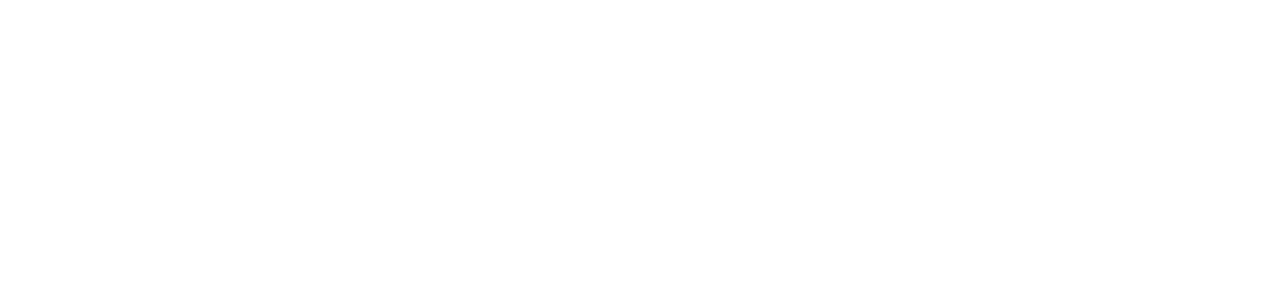
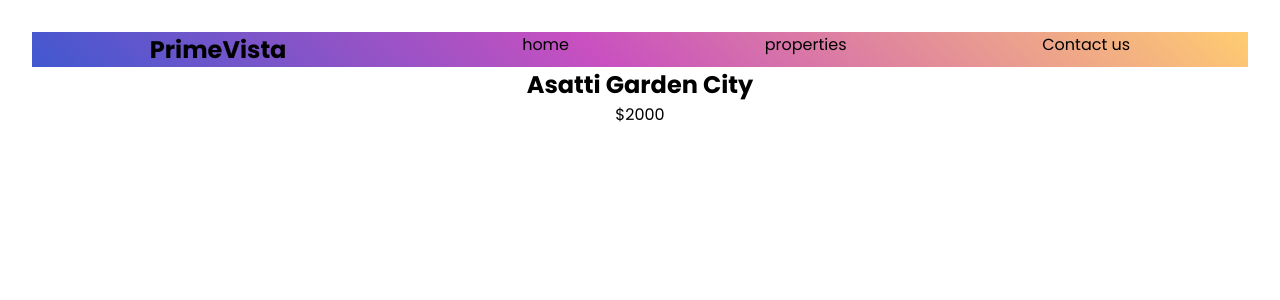
Before and after one commit to rajan7227/PrimeVistaEstate, a React (Vite) app in the folder vite-project/: page /property/6438ffdd74446601d6fce96c in a window 1280 px wide. Before the commit this address had no page. Shown: the top 300 px of the page. Built offline with nearby package versions, Linux system fonts and the light colour scheme.

Commit message:
added the id prop to pass through params

```diff
--- a/vite-project/src/App.jsx
+++ b/vite-project/src/App.jsx
@@ -2,6 +2,7 @@ import "./App.css";
 import Homepage from "./pages/homepage/Homepage";
 import { BrowserRouter, Routes, Route } from "react-router-dom";
 import Propertys from "./pages/propertys/Propertys";
+import Property from "./pages/property/Property";
 
 function App() {
   return (
@@ -10,6 +11,7 @@ function App() {
         <Routes>
           <Route path="/" element={<Homepage />} />
           <Route path="/property" element={<Propertys />} />
+          <Route path="/property/:id" element={<Property />} />
         </Routes>
       </BrowserRouter>
     </div>
--- a/vite-project/src/data/houses.json
+++ b/vite-project/src/data/houses.json
@@ -1,6 +1,6 @@
 [
     {
-      "_id": { "$oid": "64392d39dfd90fb29e464fb7" },
+      "id": "64392d39dfd90fb29e464fb7" ,
       "title": "Sunny Meadow Cottage",
       "description": "Massive opportunity to build your dream home at the base of Mummy Mountain in the 3 C's school district. Home is currently updated and very livable if your plans are to build at a later date.* Bonus * to live hillside without hillside restrictions in the town of PV. Run don't walk to capture this needle in a hay stack.",
       "price": 6000,
@@ -14,7 +14,7 @@
       "facilities": { "bathrooms": "2", "parking": "1", "bedrooms": "5" }
     },
     {
-      "_id": { "$oid": "64392e0bdfd90fb29e464fbc" },
+      "id":"64392e0bdfd90fb29e464fbc" ,
       "title": "Coastal Breeze Villa",
       "description": "Massive opportunity to build your dream home at the base of Mummy Mountain in the 3 C's school district. Home is currently updated and very livable if your plans are to build at a later date.* Bonus * to live hillside without hillside restrictions in the town of PV. Run don't walk to capture this needle in a hay stack.",
       "price": 8000,
@@ -28,7 +28,7 @@
       "updatedAt": { "$date": "2023-04-14T10:42:19.231Z" }
     },
     {
-      "_id": { "$oid": "6439001c74446601d6fce96d" },
+      "id":"6439001c74446601d6fce96d",
       "title": "Citralan Puri Serang",
       "description": "Massive opportunity to build your dream home at the base of Mummy Mountain in the 3 C's school district. Home is currently updated and very livable if your plans are to build at a later date.* Bonus * to live hillside without hillside restrictions in the town of PV. Run don't walk to capture this needle in a hay stack.",
       "price": 3000,
@@ -42,7 +42,7 @@
       "facilities": { "bathrooms": "3", "parking": "1", "bedrooms": "2" }
     },
     {
-      "_id": { "$oid": "64392e1edfd90fb29e464fbd" },
+      "id":"64392e1edfd90fb29e464fbd",
       "title": "Autumn Mist Cottage",
       "description": "Massive opportunity to build your dream home at the base of Mummy Mountain in the 3 C's school district. Home is currently updated and very livable if your plans are to build at a later date.* Bonus * to live hillside without hillside restrictions in the town of PV. Run don't walk to capture this needle in a hay stack.",
       "price": 3800,
@@ -56,7 +56,7 @@
       "updatedAt": { "$date": "2023-04-14T10:42:37.946Z" }
     },
     {
-      "_id": { "$oid": "64392d67dfd90fb29e464fb8" },
+      "id": "64392d67dfd90fb29e464fb8" ,
       "title": "Rustic Pine Lodge",
       "description": "Massive opportunity to build your dream home at the base of Mummy Mountain in the 3 C's school district. Home is currently updated and very livable if your plans are to build at a later date.* Bonus * to live hillside without hillside restrictions in the town of PV. Run don't walk to capture this needle in a hay stack.",
       "price": 7050,
@@ -70,7 +70,7 @@
       "facilities": { "bathrooms": "5", "parking": "1", "bedrooms": "4" }
     },
     {
-      "_id": { "$oid": "64392df2dfd90fb29e464fbb" },
+      "id": { "$oid": "64392df2dfd90fb29e464fbb" },
       "title": "Rolling Hills Retreat",
       "description": "Massive opportunity to build your dream home at the base of Mummy Mountain inthe 3 C's school district. Home is currently updated and very livable if your plans are to build at a later date.* Bonus * to live hillside without hillside restrictions in the town of PV. Run don't walk to capture this needle in a hay stack.",
       "price": 2000,
@@ -84,7 +84,7 @@
       "updatedAt": { "$date": "2023-04-14T10:41:54.156Z" }
     },
     {
-      "_id": { "$oid": "64392e32dfd90fb29e464fbe" },
+      "id":"64392e32dfd90fb29e464fbe",
       "title": "Riverstone Manor",
       "description": "Massive opportunity to build your dream home at the base of Mummy Mountain in the 3 C's school district. Home is currently updated and very livable if your plans are to build at a later date.* Bonus * to live hillside without hillside restrictions in the town of PV. Run don't walk to capture this needle in a hay stack.",
       "price": 2000,
@@ -98,7 +98,7 @@
       "updatedAt": { "$date": "2023-04-14T10:42:58.826Z" }
     },
     {
-      "_id": { "$oid": "64392e46dfd90fb29e464fbf" },
+      "id": "64392e46dfd90fb29e464fbf",
       "title": "Summerhill Estate",
       "description": "Massive opportunity to build your dream home at the base of Mummy Mountain in the 3 C's school district. Home is currently updated and very livable if your plans are to build at a later date.* Bonus * to live hillside without hillside restrictions in the town of PV. Run don't walk to capture this needle in a hay stack.",
       "price": 2000,
@@ -112,7 +112,7 @@
       "updatedAt": { "$date": "2023-04-14T10:43:18.186Z" }
     },
     {
-      "_id": { "$oid": "64392e57dfd90fb29e464fc0" },
+      "id": "64392e57dfd90fb29e464fc0",
       "title": "Crimson Peak Chalet",
       "description": "Massive opportunity to build your dream home at the base of Mummy Mountain in the 3 C's school district. Home is currently updated and very livable if your plans are to build at a later date.* Bonus * to live hillside without hillside restrictions in the town of PV. Run don't walk to capture this needle in a hay stack.",
       "price": 2000,
@@ -126,7 +126,7 @@
       "updatedAt": { "$date": "2023-04-14T10:43:35.761Z" }
     },
     {
-      "_id": { "$oid": "64392e69dfd90fb29e464fc1" },
+      "id": "64392e69dfd90fb29e464fc1",
       "title": "Cedar Ridge Ranch",
       "description": "Massive opportunity to build your dream home at the base of Mummy Mountain in the 3 C's school district. Home is currently updated and very livable if your plans are to build at a later date.* Bonus * to live hillside without hillside restrictions in the town of PV. Run don't walk to capture this needle in a hay stack.",
       "price": 2000,
@@ -140,7 +140,7 @@
       "updatedAt": { "$date": "2023-04-14T10:43:53.665Z" }
     },
     {
-      "_id": { "$oid": "643a30b60c4348510952923a" },
+      "id":"643a30b60c4348510952923a",
       "title": "Modern Marvel Mansion",
       "description": "Massive opportunity to build your dream home at the base of Mummy Mountain in the 3 C's school district. Home is currently updated and very livable if your plans are to build at a later date.* Bonus * to live hillside without hillside restrictions in the town of PV. Run don't walk to capture this needle in a hay stack.",
       "price": 2000,
@@ -154,7 +154,7 @@
       "updatedAt": { "$date": "2023-04-15T05:05:58.189Z" }
     },
     {
-      "_id": { "$oid": "643900fa74446601d6fce96e" },
+      "id": "643900fa74446601d6fce96e",
       "title": "Whispering Willow Estate",
       "description": "Massive opportunity to build your dream home at the base of Mummy Mountain in the 3 C's school district. Home is currently updated and very livable if your plans are to build at a later date.* Bonus * to live hillside without hillside restrictions in the town of PV. Run don't walk to capture this needle in a hay stack.",
       "price": 4000,
@@ -168,7 +168,7 @@
       "facilities": { "bathrooms": "4", "parking": "1", "bedrooms": "4" }
     },
     {
-      "_id": { "$oid": "6439011d74446601d6fce96f" },
+      "id": "6439011d74446601d6fce96f",
       "title": "Blue Horizon Manor",
       "description": "Massive opportunity to build your dream home at the base of Mummy Mountain in the 3 C's school district. Home is currently updated and very livable if your plans are to build at a later date.* Bonus * to live hillside without hillside restrictions in the town of PV. Run don't walk to capture this needle in a hay stack.",
       "price": 2500,
@@ -182,7 +182,7 @@
       "facilities": { "bathrooms": "2", "parking": "1", "bedrooms": "3" }
     },
     {
-      "_id": { "$oid": "64392ddddfd90fb29e464fba" },
+      "id": "64392ddddfd90fb29e464fba",
       "title": "Golden Fields Ranch",
       "description": "Massive opportunity to build your dream home at the base of Mummy Mountain in the 3 C's school district. Home is currently updated and very livable if your plans are to build at a later date.* Bonus * to live hillside without hillside restrictions in the town of PV. Run don't walk to capture this needle in a hay stack.",
       "price": 4000,
@@ -196,7 +196,7 @@
       "updatedAt": { "$date": "2023-04-14T10:41:32.998Z" }
     },
     {
-      "_id": { "$oid": "6438ffdd74446601d6fce96c" },
+      "id": "6438ffdd74446601d6fce96c",
       "title": "Asatti Garden City",
       "description": "Massive opportunity to build your dream home at the base of Mummy Mountain in the 3 C's school district. Home is currently updated and very livable if your plans are to build at a later date.* Bonus * to live hillside without hillside restrictions in the town of PV. Run don't walk to capture this needle in a hay stack.",
       "price": 2000,
--- /dev/null
+++ b/vite-project/src/pages/property/Property.jsx
@@ -0,0 +1,17 @@
+import Header from "../../components/header/Header";
+import houses from "../../data/houses.json";
+import { useParams } from "react-router-dom";
+import React, { useState } from "react";
+function Property() {
+    const { id } = useParams();
+    const selectedHouse = houses.find((house)=>house.id === id);
+  return (
+    <>
+      <Header />
+      <h2>{selectedHouse.title}</h2>
+      <p>${selectedHouse.price}</p>
+    </>
+  );
+}
+
+export default Property;
--- a/vite-project/src/pages/propertys/Propertys.jsx
+++ b/vite-project/src/pages/propertys/Propertys.jsx
@@ -1,18 +1,19 @@
 import Header from "../../components/header/Header";
 import './Propertys.scss';
 import houses from '../../data/houses.json';
+import { Link } from "react-router-dom";
 
 function Propertys() {
   return (
-
     <>
-        <Header/>
-        { houses.map((house,i)=>(
-      <section className="propertys">
+      <Header />
+      {houses.map((house,i) => (
+        <section className="propertys" key={i}>
           <div className="propertys__wrapper">
+            <Link to={`/property/${house.id}`}>
               <div className="propertys__container">
                 <div className="propertys__card">
-              <img className="propertys__image" src={house.image}></img>
+                  <img className="propertys__image" src={house.image} alt={house.title} />
                   <div className="propertys__details">
                     <div className="propertys__details-wrapper">
                       <div className="propertys__details-title">
@@ -22,8 +23,12 @@ function Propertys() {
                       <div className="propertys__details-info">
                         <h5 className="propertys__details-price">£{house.price}</h5>
                         <span className="propertys__details-spec">
-                        <span><p>{house.facilities.bedrooms} Bedrooms</p></span>
-                        <span><p>{house.facilities.bathrooms} Bathrooms</p></span>
+                          <span>
+                            <p>{house.facilities.bedrooms} Bedrooms</p>
+                          </span>
+                          <span>
+                            <p>{house.facilities.bathrooms} Bathrooms</p>
+                          </span>
                         </span>
                         <section className="propertys__details-section">
                           <h6 className="propertys__details-name">{house.title}</h6>
@@ -35,11 +40,11 @@ function Propertys() {
                   </div>
                 </div>
               </div>
+            </Link>
           </div>
         </section>
       ))}
     </>
-
   );
 }
 
```
Also changed, not shown: vite-project/src/pages/property/Property.scss (added). Lines whose indentation alone changed are shown as unchanged.
